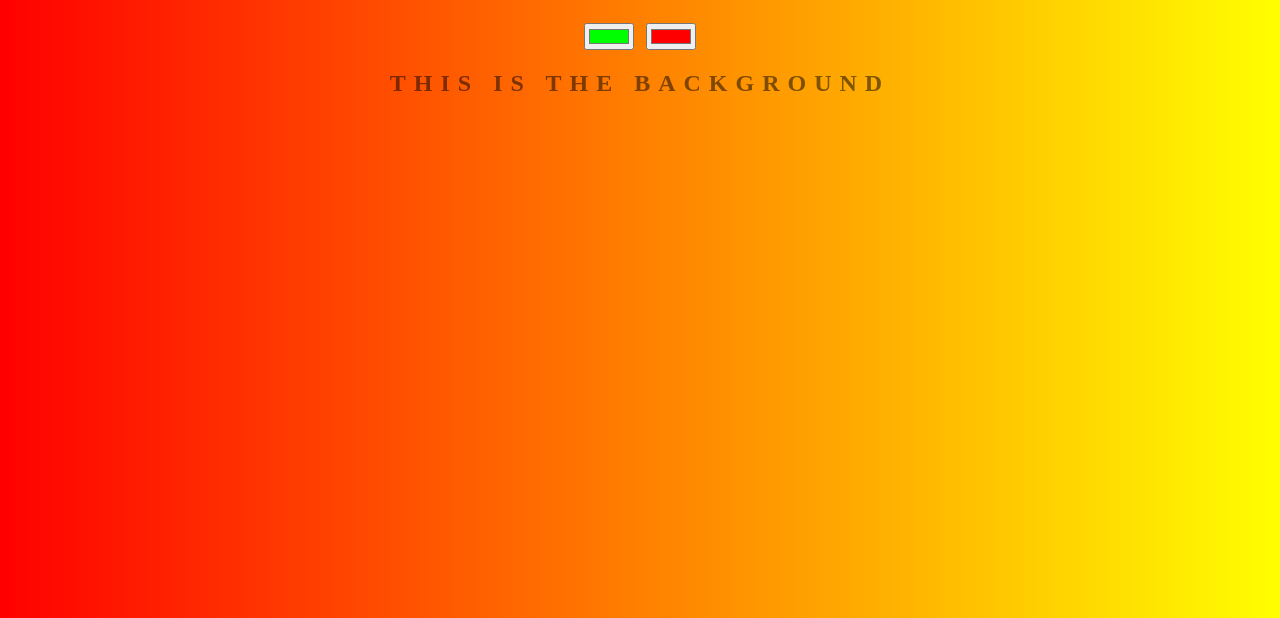
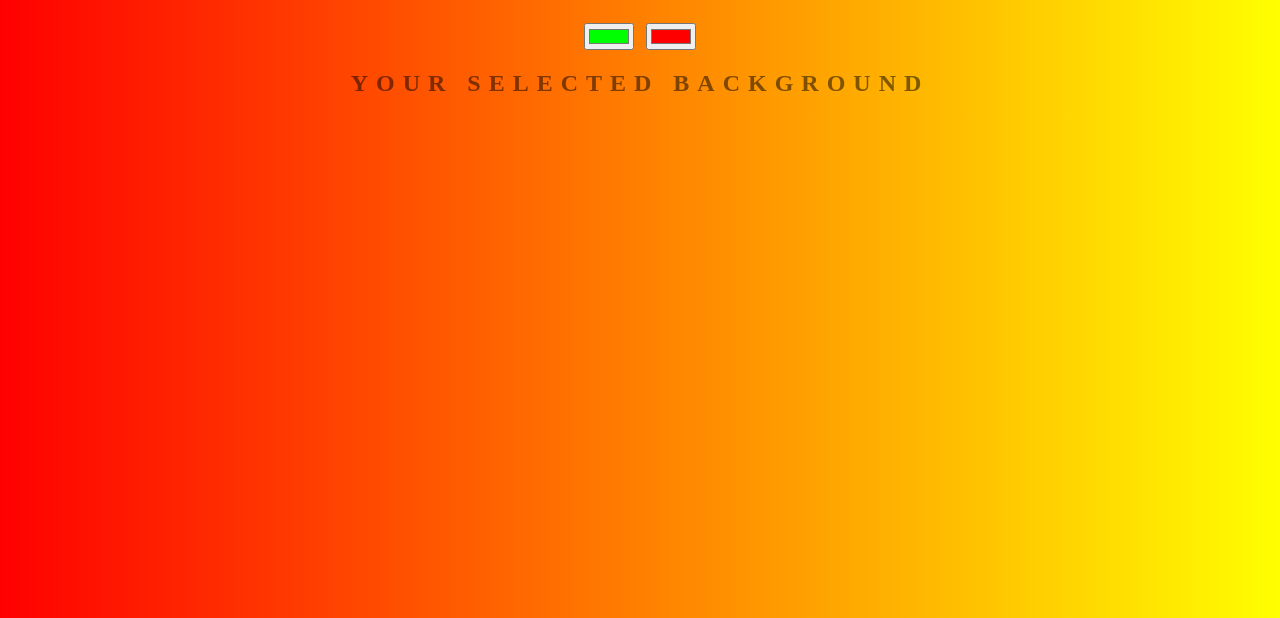
Before and after one commit to andrewmcl6081/background-generator, a plain HTML site: page index.html in a window 1280 px wide. Shown: the part 182-800 px from the top of the page. Drawn offline with Linux system fonts and the light colour scheme.

```diff
--- a/index.html
+++ b/index.html
@@ -11,7 +11,7 @@
     <h1>CSS Background Generator!</h1>
     <input class="color1" type="color" name="color1" value="#00FF00">
     <input class="color2" type="color" name="color2" value="#FF0000">
-    <h2>This is the background</h2>
+    <h2>Your selected background</h2>
     <h3></h3>
     <script src="./script.js" type="text/javascript"></script>
 </body>
```
